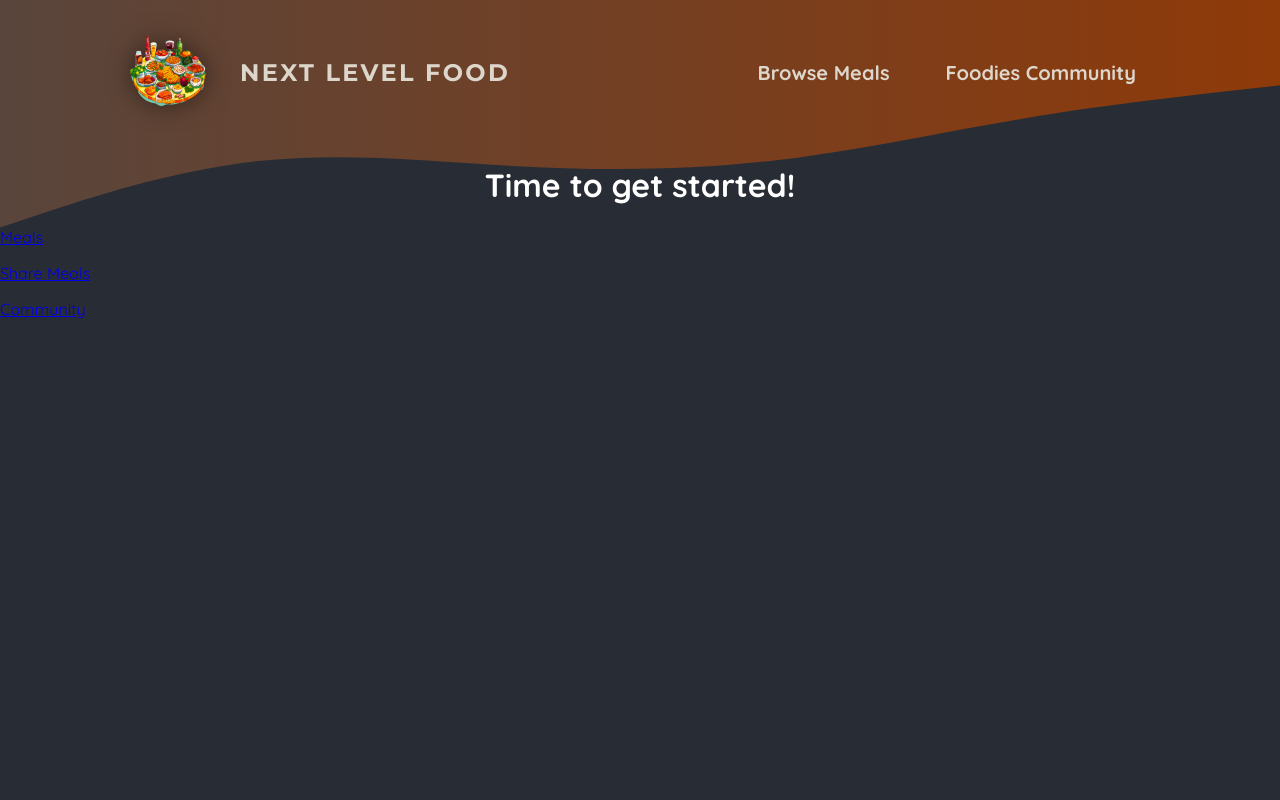
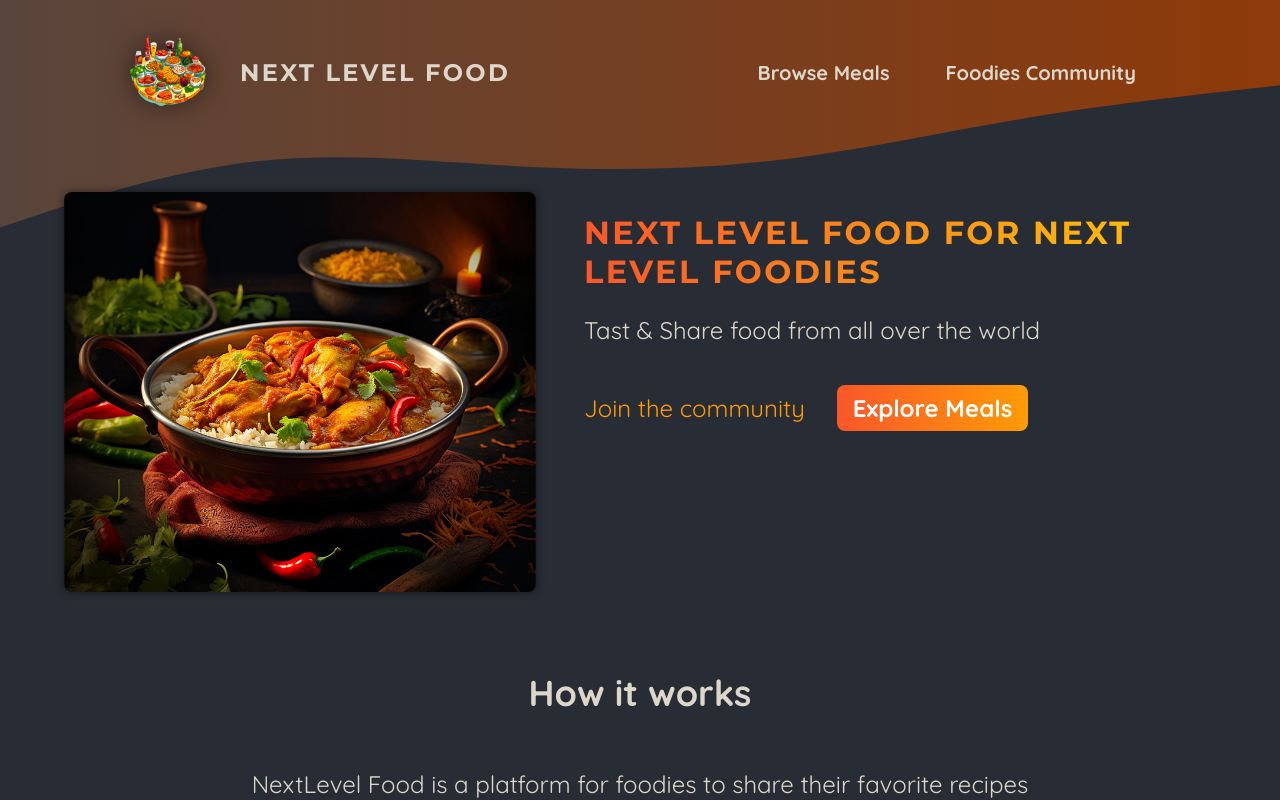
Before and after one commit to JeremyCodding/nextjs-foodies-app, a Next.js app: page / in a window 1280 px wide. Shown: the top 800 px of the page. Built offline with nearby package versions, Linux system fonts and the light colour scheme.

Commit message:
Styling home page and creating slideshow

```diff
--- a/app/page.js
+++ b/app/page.js
@@ -1,20 +1,53 @@
+import ImageSlideshow from "@/components/images/ImageSlideshow";
+import styles from "./page.module.css";
+
 import Link from "next/link";
 
 export default function Home() {
   return (
+    <>
+      <header className={styles.header}>
+        <div className={styles.slideshow}>
+          <ImageSlideshow />
+        </div>
+        <div>
+          <div className={styles.hero}>
+            <h1>Next Level Food for Next Level Foodies</h1>
+            <p>Tast & Share food from all over the world</p>
+          </div>
+          <div className={styles.cta}>
+            <Link href="/community">Join the community</Link>
+            <Link href="/meals">Explore Meals</Link>
+          </div>
+        </div>
+      </header>
       <main>
-      <h1 style={{ color: "white", textAlign: "center" }}>
-        Time to get started!
-      </h1>
+        <section className={styles.section}>
+          <h2>How it works</h2>
           <p>
-        <Link href="/meals">Meals</Link>
+            NextLevel Food is a platform for foodies to share their favorite
+            recipes with the world. It&apos;s a place to discover new dishes,
+            and to connect with other food lovers.
           </p>
           <p>
-        <Link href="/meals/share">Share Meals</Link>
+            NextLevel Food is a place to discover new dishes, and to connect
+            with other food lovers.
+          </p>
+        </section>
+
+        <section className={styles.section}>
+          <h2>Why NextLevel Food?</h2>
+          <p>
+            NextLevel Food is a platform for foodies to share their favorite
+            recipes with the world. It&apos;s a place to discover new dishes,
+            and to connect with other food lovers.
           </p>
           <p>
-        <Link href="/community">Community</Link>
+            NextLevel Food is a place to discover new dishes, and to connect
+            with other food lovers.
           </p>
+        </section>
       </main>
+    </>
   );
 }
--- /dev/null
+++ b/app/page.module.css
@@ -0,0 +1,75 @@
+.header {
+  display: flex;
+  gap: 3rem;
+  margin: 3rem auto;
+  width: 90%;
+  max-width: 75rem;
+}
+
+.slideshow {
+  width: 40rem;
+  height: 25rem;
+}
+
+.hero {
+  color: #ddd6cb;
+  font-size: 1.5rem;
+}
+
+.hero h1 {
+  font-size: 2rem;
+  font-weight: bold;
+  font-family: "Montserrat", sans-serif;
+  letter-spacing: 0.15rem;
+  text-transform: uppercase;
+  background: linear-gradient(90deg, #f9572a, #ffc905);
+  background-clip: text;
+  -webkit-background-clip: text;
+  -webkit-text-fill-color: transparent;
+}
+
+.cta {
+  font-size: 1.5rem;
+  display: flex;
+  gap: 1rem;
+}
+
+.cta a {
+  display: inline-block;
+  margin-top: 1rem;
+  padding: 0.5rem 1rem;
+  border-radius: 0.5rem;
+  background: linear-gradient(90deg, #f9572a, #ff9b05);
+  color: #ffffff;
+  font-weight: bold;
+  text-decoration: none;
+}
+
+.cta a:hover,
+.cta a:active {
+  background: linear-gradient(90deg, #fd4715, #f9b241);
+}
+
+.cta a:first-child {
+  background: transparent;
+  font-weight: normal;
+  color: #ff9b05;
+  padding-left: 0;
+}
+
+.cta a:first-child:hover,
+.cta a:first-child:active {
+  background: transparent;
+  color: #f9b241;
+}
+
+.section {
+  display: flex;
+  flex-direction: column;
+  color: #ddd6cb;
+  font-size: 1.5rem;
+  max-width: 50rem;
+  width: 90%;
+  margin: 2rem auto;
+  text-align: center;
+}
--- /dev/null
+++ b/components/images/ImageSlideshow.jsx
@@ -0,0 +1,50 @@
+"use client";
+
+import { useEffect, useState } from "react";
+import Image from "next/image";
+
+import burgerImg from "@/assets/burger.jpg";
+import curryImg from "@/assets/curry.jpg";
+import dumplingsImg from "@/assets/dumplings.jpg";
+import macncheeseImg from "@/assets/macncheese.jpg";
+import pizzaImg from "@/assets/pizza.jpg";
+import schnitzelImg from "@/assets/schnitzel.jpg";
+import tomatoSaladImg from "@/assets/tomato-salad.jpg";
+import classes from "./image-slideshow.module.css";
+
+const images = [
+  { image: burgerImg, alt: "A delicious, juicy burger" },
+  { image: curryImg, alt: "A delicious, spicy curry" },
+  { image: dumplingsImg, alt: "Steamed dumplings" },
+  { image: macncheeseImg, alt: "Mac and cheese" },
+  { image: pizzaImg, alt: "A delicious pizza" },
+  { image: schnitzelImg, alt: "A delicious schnitzel" },
+  { image: tomatoSaladImg, alt: "A delicious tomato salad" },
+];
+
+export default function ImageSlideshow() {
+  const [currentImageIndex, setCurrentImageIndex] = useState(0);
+
+  useEffect(() => {
+    const interval = setInterval(() => {
+      setCurrentImageIndex((prevIndex) =>
+        prevIndex < images.length - 1 ? prevIndex + 1 : 0
+      );
+    }, 5000);
+
+    return () => clearInterval(interval);
+  }, []);
+
+  return (
+    <div className={classes.slideshow}>
+      {images.map((image, index) => (
+        <Image
+          key={index}
+          src={image.image}
+          className={index === currentImageIndex ? classes.active : ""}
+          alt={image.alt}
+        />
+      ))}
+    </div>
+  );
+}
--- /dev/null
+++ b/components/images/image-slideshow.module.css
@@ -0,0 +1,26 @@
+.slideshow {
+  position: relative;
+  width: 100%;
+  height: 100%;
+  border-radius: 8px;
+  overflow: hidden;
+  box-shadow: 0 0 0.5rem rgba(0, 0, 0, 0.5);
+}
+
+.slideshow img {
+  width: 100%;
+  height: 100%;
+  object-fit: cover;
+  position: absolute;
+  top: 0;
+  left: 0;
+  opacity: 0;
+  transform: scale(1.1) translateX(-1rem) rotate(-5deg);
+  transition: all 0.5s ease-in-out;
+}
+
+.slideshow .active {
+  z-index: 1;
+  opacity: 1;
+  transform: scale(1) translateX(0) rotate(0);
+}
```
Lines whose indentation alone changed are shown as unchanged.
